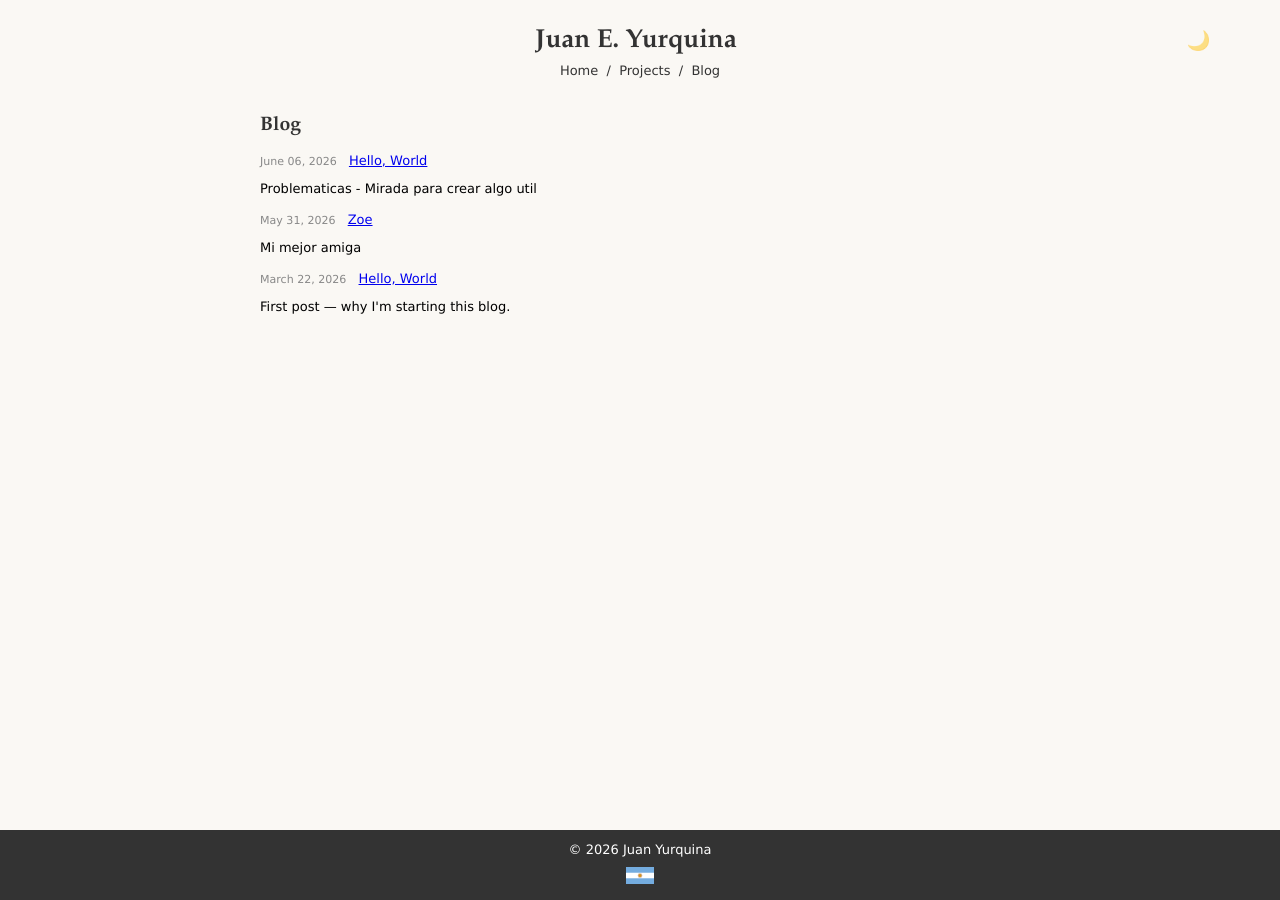
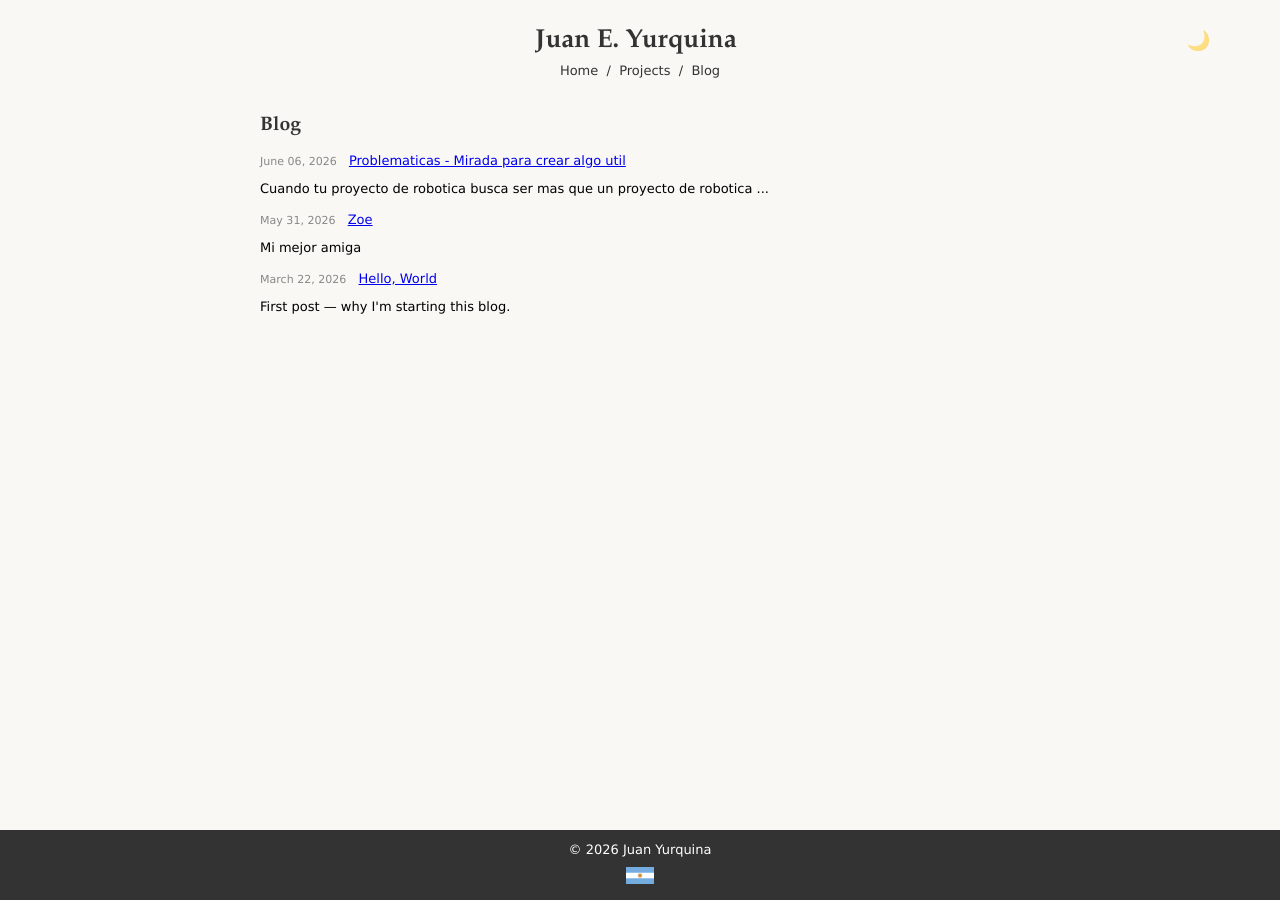
Before and after one commit to estebanjy/estebanjy.github.io, a Jekyll site: the page built from blog/index.html, in a window 1280 px wide. Built offline with Jekyll 4.4.1, drawn with Linux system fonts in a browser that asks for light colours.

Commit message:
fix date

```diff
--- a/_posts/2026-06-6-Brainstorm-is-useless.md
+++ b/_posts/2026-06-6-Brainstorm-is-useless.md
@@ -1,8 +1,8 @@
 ---
 layout: post
-title: "Hello, World"
+title: "Problematicas - Mirada para crear algo util"
 date: 2026-06-06
-description: "Problematicas - Mirada para crear algo util"
+description: "Cuando tu proyecto de robotica busca ser mas que un proyecto de robotica ..."
 ---
 
 Hace dos meses vengo trabajando con un equipo interuniversitario sobre un proyecto. Un rover autonomo que completa tareas. Todo comenzo como un simple proyecto para una competencia, simplemente construiamos un robot porque nos apasionaba la idea de construir algo que sobresalga de lo comun a lo que la gente de Salta esta acostumbrada a ver cuando se trata de robotica.
```
